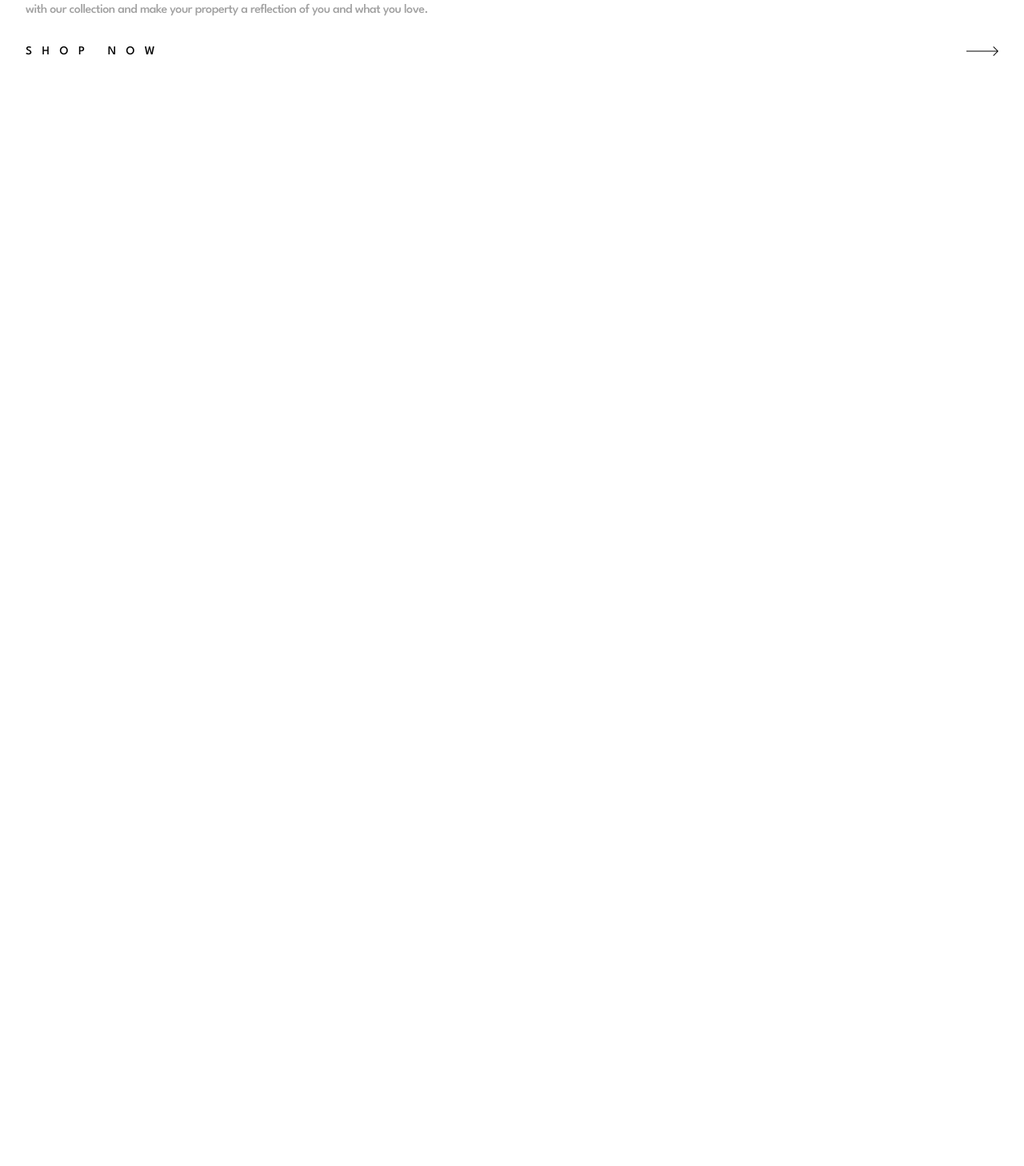
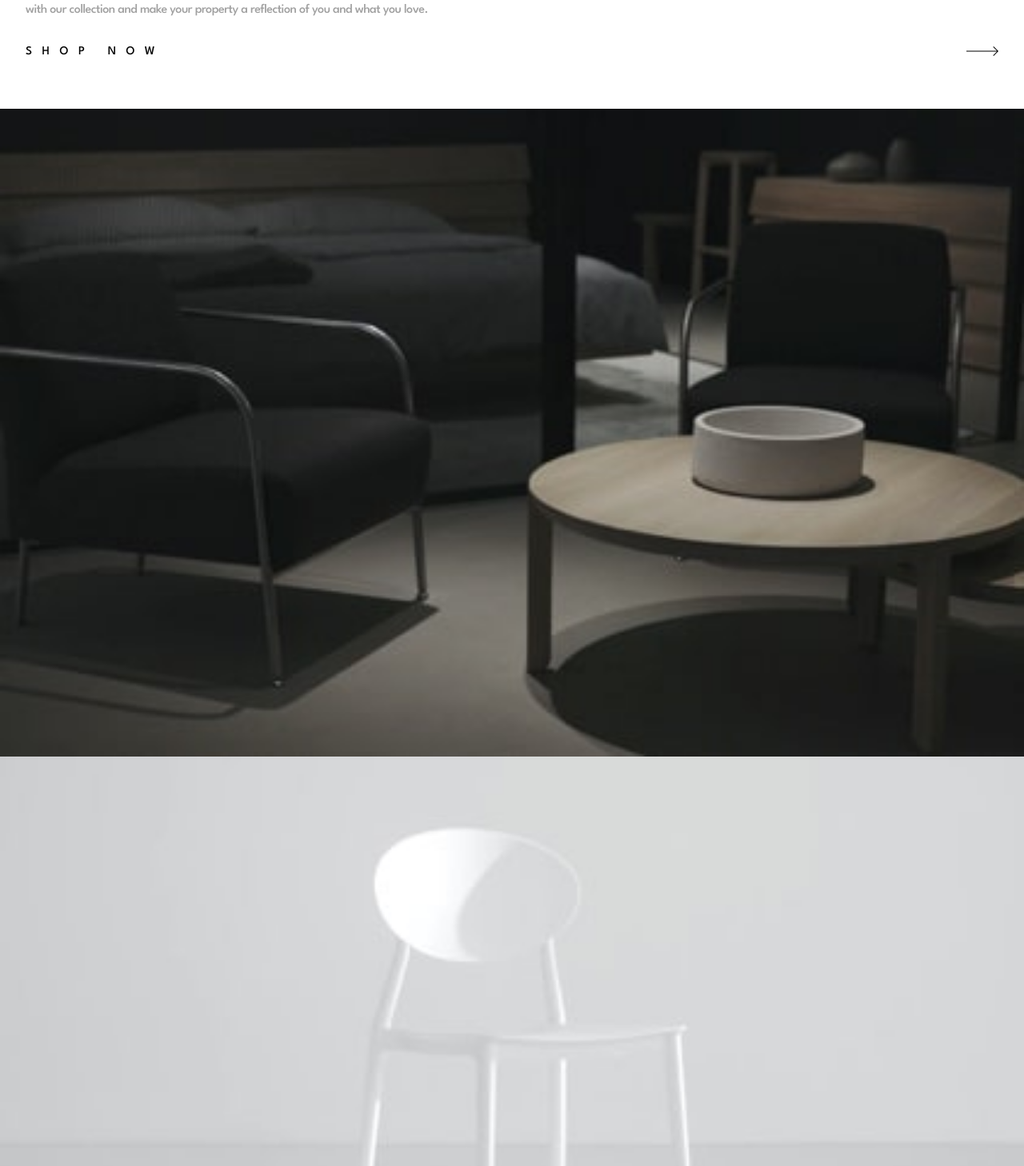
Before and after one commit to g-akca/room-homepage, a React (Vite) app: page / in a window 1280 px wide. Shown: the part 500-1958 px from the top of the page at 80% size. Before the commit the page ends 800 px from the top, so only its background shows below. Built offline with nearby package versions, Linux system fonts and the light colour scheme.

Commit message:
Create MainSection and give ImageContainer styles

```diff
--- a/src/App.jsx
+++ b/src/App.jsx
@@ -1,17 +1,12 @@
 import HeroSection from "./components/HeroSection";
-import ImageContainer from "./components/ImageContainer";
-import TextBlock from "./components/TextBlock";
+import MainSection from "./components/MainSection";
 
 function App() {
   return (
     <div className="text-base leading-base tracking-base text-grey-500 flex flex-col gap-16">
       <HeroSection />
 
-      <main>
-        <ImageContainer />
-        <TextBlock />
-        <ImageContainer />
-      </main>
+      <MainSection />
     </div>
   )
 }
--- a/src/components/ImageContainer.jsx
+++ b/src/components/ImageContainer.jsx
@@ -1,7 +1,6 @@
-function ImageContainer() {
+function ImageContainer({ src, className }) {
   return (
-    <>
-    </>
+    <img src={src} className={`w-full ${className}`} />
   )
 }
 
--- /dev/null
+++ b/src/components/MainSection.jsx
@@ -0,0 +1,17 @@
+import ImageContainer from "./ImageContainer";
+import TextBlock from "./TextBlock";
+
+import darkImg from "/images/image-about-dark.jpg";
+import lightImg from "/images/image-about-light.jpg";
+
+function MainSection() {
+  return (
+    <main>
+      <ImageContainer src={darkImg} />
+      <TextBlock />
+      <ImageContainer src={lightImg} />
+    </main>
+  )
+}
+
+export default MainSection;
```
